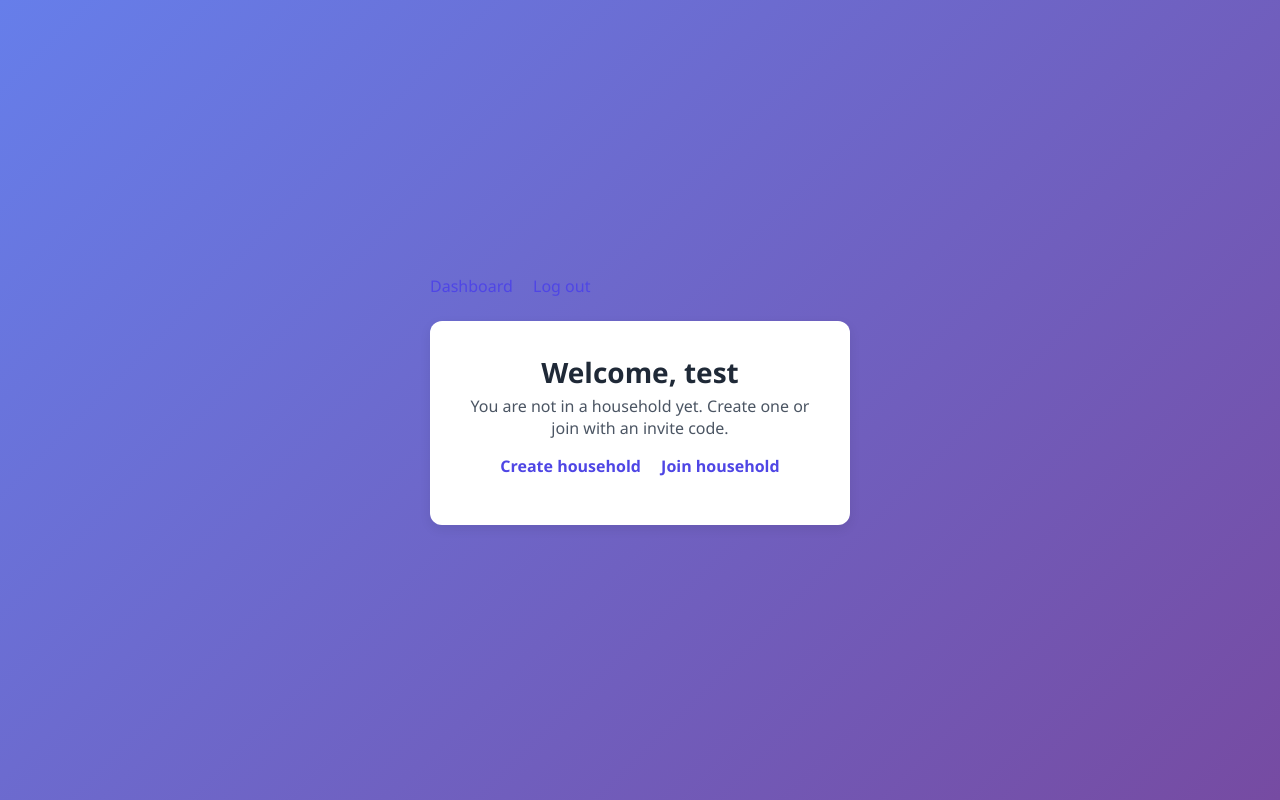
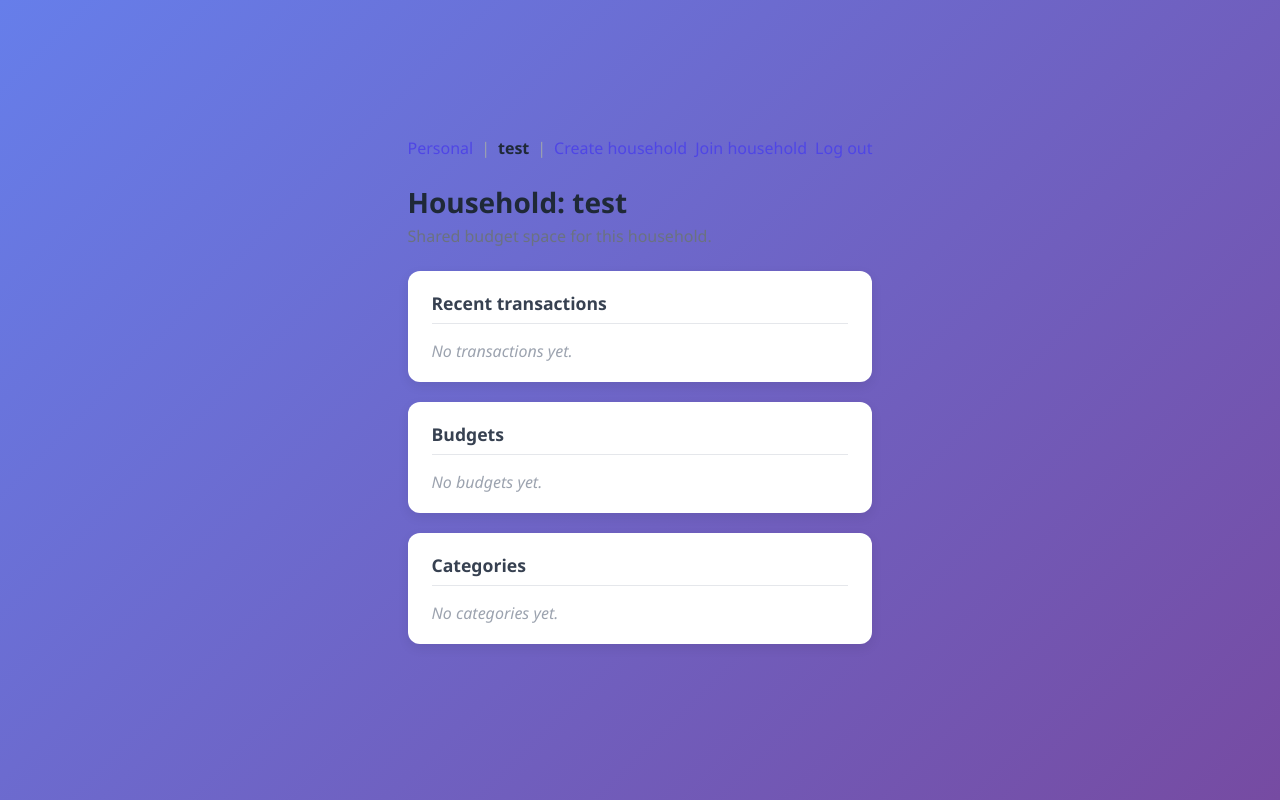
Before and after one commit to NoelChaguala/Budget_Tracker, a Flask app: page /?household=1 in a window 1280 px wide. Run offline with Flask 3, Linux system fonts and the light colour scheme; a user stored in the database is signed in.

Commit message:
feat: implement household membership model and enhance dashboard functionality
- Introduced HouseholdMembership model to manage user memberships in households.
- Updated Household and User models to reflect new relationships.
- Enhanced dashboard to support personal and household views, allowing users to switch between personal and household data.
- Improved create and join household routes to handle memberships and invite codes.
- Added new templates for creating and joining households, with improved user experience and navigation.

```diff
--- a/app/routes.py
+++ b/app/routes.py
@@ -1,32 +1,75 @@
 from flask import Blueprint, render_template, redirect, url_for, request, flash
 from flask_login import login_user, logout_user, login_required, current_user
-from .models import db, User, Household, Transaction, Budget, Category
+from .models import db, User, Household, HouseholdMembership, Transaction, Budget, Category
 from .forms import RegistrationForm, LoginForm, HouseholdForm
+import secrets
 
 bp = Blueprint("main", __name__)
 
-# Home / Dashboard — household data visible to joined users
+
+def _get_selected_household():
+    """Return the household to show (if any) and whether we're in personal mode."""
+    household_id = request.args.get("household", type=int)
+    if household_id is None:
+        return None, True  # personal dashboard
+    household = Household.query.get(household_id)
+    if not household or not current_user.is_member_of(household):
+        return None, True
+    return household, False
+
+
+# Home / Dashboard — personal by default; optional household via ?household=id
 @bp.route("/")
 @login_required
 def index():
-    household = getattr(current_user, "household", None)
-    if not household:
-        return render_template("index.html", user=current_user, household=None)
+    household, is_personal = _get_selected_household()
+    user_households = current_user.households
 
-    transactions = Transaction.query.filter_by(household_id=household.household_id).order_by(Transaction.date.desc()).limit(20).all()
-    budgets = Budget.query.filter_by(household_id=household.household_id).order_by(Budget.month.desc()).limit(10).all()
-    categories = Category.query.filter_by(household_id=household.household_id).order_by(Category.name).all()
+    if is_personal or household is None:
+        # Personal Dashboard: only data where transaction.user_id == current_user and household_id is NULL
+        transactions = (
+            Transaction.query.filter_by(user_id=current_user.id, household_id=None)
+            .order_by(Transaction.date.desc())
+            .limit(20)
+            .all()
+        )
+        budgets = (
+            Budget.query.filter_by(user_id=current_user.id, household_id=None)
+            .order_by(Budget.month.desc())
+            .limit(10)
+            .all()
+        )
+        categories = Category.query.filter_by(user_id=current_user.id).order_by(Category.name).all()
+        household = None
+    else:
+        # Household Dashboard: only data where transaction.household_id == selected_household
+        transactions = (
+            Transaction.query.filter_by(household_id=household.household_id)
+            .order_by(Transaction.date.desc())
+            .limit(20)
+            .all()
+        )
+        budgets = (
+            Budget.query.filter_by(household_id=household.household_id)
+            .order_by(Budget.month.desc())
+            .limit(10)
+            .all()
+        )
+        categories = Category.query.filter_by(household_id=household.household_id).order_by(Category.name).all()
 
     return render_template(
         "index.html",
         user=current_user,
         household=household,
+        user_households=user_households,
         transactions=transactions,
         budgets=budgets,
         categories=categories,
+        is_personal=is_personal or household is None,
     )
 
-# User Registration
+
+# User Registration — after register they get immediate access to Personal Dashboard (no household required)
 @bp.route("/register", methods=["GET", "POST"])
 def register():
     form = RegistrationForm()
@@ -39,7 +82,8 @@ def register():
         return redirect(url_for("main.login"))
     return render_template("register.html", form=form)
 
-# User Login
+
+# User Login — no redirect to create/join household; goes straight to dashboard (personal)
 @bp.route("/login", methods=["GET", "POST"])
 def login():
     form = LoginForm()
@@ -51,6 +95,7 @@ def login():
         flash("Invalid username or password", "danger")
     return render_template("login.html", form=form)
 
+
 # Logout
 @bp.route("/logout")
 @login_required
@@ -58,35 +103,43 @@ def logout():
     logout_user()
     return redirect(url_for("main.login"))
 
-# Create Household
+
+# Create Household — user becomes owner via membership (household optional)
 @bp.route("/create_household", methods=["GET", "POST"])
 @login_required
 def create_household():
     form = HouseholdForm()
     if form.validate_on_submit():
-        household = Household(name=form.name.data, invite_code=form.invite_code.data)
+        raw_code = (form.invite_code.data or "").strip()
+        invite_code = raw_code if raw_code else secrets.token_hex(4).upper()
+        household = Household(name=form.name.data, invite_code=invite_code)
         db.session.add(household)
-        db.session.flush()  # INSERT household so household_id is set, without committing
-        current_user.household_id = household.household_id
+        db.session.flush()
+        membership = HouseholdMembership(user_id=current_user.id, household_id=household.household_id, role="owner")
+        db.session.add(membership)
         db.session.commit()
-        flash(f"Household '{household.name}' created!", "success")
-        return redirect(url_for("main.index"))
+        flash(f"Household '{household.name}' created! Invite others with code: {household.invite_code}", "success")
+        return redirect(url_for("main.index", household=household.household_id))
     return render_template("create_household.html", form=form)
 
 
-# Join Household
+# Join Household — add membership via invite code
 @bp.route("/join_household", methods=["GET", "POST"])
 @login_required
 def join_household():
     if request.method == "POST":
-        code = request.form.get("invite_code")
+        code = (request.form.get("invite_code") or "").strip()
         household = Household.query.filter_by(invite_code=code).first()
 
         if household:
-            current_user.household_id = household.household_id
-            db.session.commit()
-            flash("Successfully joined household!", "success")
-            return redirect(url_for("main.index"))
+            if current_user.is_member_of(household):
+                flash("You are already a member of this household.", "info")
+            else:
+                membership = HouseholdMembership(user_id=current_user.id, household_id=household.household_id, role="member")
+                db.session.add(membership)
+                db.session.commit()
+                flash("Successfully joined household!", "success")
+                return redirect(url_for("main.index", household=household.household_id))
         else:
             flash("Invalid invite code.", "danger")
 
--- a/app/templates/index.html
+++ b/app/templates/index.html
@@ -8,48 +8,44 @@
   <style>
     .dashboard { max-width: 900px; margin: 0 auto; padding: 2rem; }
     .dashboard h1 { color: #1f2937; margin-bottom: 0.25rem; font-size: 1.75rem; }
-    .dashboard .household-name { color: #6b7280; font-size: 1rem; margin-bottom: 1.5rem; }
+    .dashboard .scope-name { color: #6b7280; font-size: 1rem; margin-bottom: 1.5rem; }
     .card { background: white; border-radius: 12px; box-shadow: 0 4px 12px rgba(0,0,0,0.08); padding: 1.25rem 1.5rem; margin-bottom: 1.25rem; }
     .card h2 { font-size: 1.1rem; color: #374151; margin-bottom: 1rem; border-bottom: 1px solid #e5e7eb; padding-bottom: 0.5rem; }
-    .nav-links { margin-bottom: 1.5rem; }
-    .nav-links a { color: #4f46e5; text-decoration: none; margin-right: 1rem; font-weight: 500; }
+    .nav-links { margin-bottom: 1.5rem; display: flex; flex-wrap: wrap; align-items: center; gap: 0.5rem; }
+    .nav-links a { color: #4f46e5; text-decoration: none; font-weight: 500; }
     .nav-links a:hover { text-decoration: underline; }
+    .nav-links .sep { color: #9ca3af; }
+    .nav-links .current { color: #1f2937; font-weight: 600; }
+    .nav-links .right { margin-left: auto; }
     table { width: 100%; border-collapse: collapse; font-size: 0.95rem; }
     th, td { text-align: left; padding: 0.5rem 0. }
     th { color: #6b7280; font-weight: 600; }
     .amount-income { color: #059669; }
     .amount-expense { color: #dc2626; }
     .empty { color: #9ca3af; font-style: italic; }
-    .no-household { background: white; border-radius: 12px; padding: 2rem; text-align: center; max-width: 420px; margin: 0 auto; }
-    .no-household p { margin-bottom: 1rem; color: #4b5563; }
-    .no-household a { color: #4f46e5; font-weight: 600; text-decoration: none; margin: 0 0.5rem; }
-    .no-household a:hover { text-decoration: underline; }
+    .household-actions { margin-top: 0.5rem; font-size: 0.9rem; }
+    .household-actions a { color: #4f46e5; }
   </style>
 </head>
 <body>
 
   <div class="dashboard">
     <div class="nav-links">
-      <a href="{{ url_for('main.index') }}">Dashboard</a>
-      {% if household %}
-      <span style="color:#9ca3af;">|</span>
-      <span style="color:#6b7280;">Household: <strong>{{ household.name }}</strong></span>
-      {% endif %}
-      <a href="{{ url_for('main.logout') }}" style="margin-left: auto;">Log out</a>
+      <a href="{{ url_for('main.index') }}" class="{% if is_personal %}current{% endif %}">Personal</a>
+      {% for h in user_households %}
+        <span class="sep">|</span>
+        <a href="{{ url_for('main.index', household=h.household_id) }}" class="{% if household and household.household_id == h.household_id %}current{% endif %}">{{ h.name }}</a>
+      {% endfor %}
+      <span class="sep">|</span>
+      <a href="{{ url_for('main.create_household') }}">Create household</a>
+      <a href="{{ url_for('main.join_household') }}">Join household</a>
+      <a href="{{ url_for('main.logout') }}" class="right">Log out</a>
     </div>
 
-    {% if not household %}
-    <div class="no-household card">
-      <h1>Welcome, {{ user.username }}</h1>
-      <p>You are not in a household yet. Create one or join with an invite code.</p>
-      <p>
-        <a href="{{ url_for('main.create_household') }}">Create household</a>
-        <a href="{{ url_for('main.join_household') }}">Join household</a>
-      </p>
-    </div>
-    {% else %}
-    <h1>Dashboard</h1>
-    <p class="household-name">Household: {{ household.name }}</p>
+    <h1>{% if household %}Household: {{ household.name }}{% else %}Personal Dashboard{% endif %}</h1>
+    <p class="scope-name">
+      {% if household %}Shared budget space for this household.{% else %}Your personal budget — only you see this.{% endif %}
+    </p>
 
     <div class="card">
       <h2>Recent transactions</h2>
@@ -108,6 +104,9 @@
       <p class="empty">No categories yet.</p>
       {% endif %}
     </div>
+
+    {% if is_personal and not user_households %}
+    <p class="household-actions">Want to share a budget with others? <a href="{{ url_for('main.create_household') }}">Create a household</a> or <a href="{{ url_for('main.join_household') }}">join with an invite code</a>.</p>
     {% endif %}
   </div>
 
--- a/app/templates/join_household.html
+++ b/app/templates/join_household.html
@@ -40,6 +40,8 @@
       </form>
 
       <div class="signup-link">
+        <a href="{{ url_for('main.index') }}">Back to dashboard</a>
+        <span style="margin: 0 0.5rem;">|</span>
         <a href="{{ url_for('main.create_household') }}">Create a new household instead</a>
       </div>
     </div>
--- a/recreate_db.py
+++ b/recreate_db.py
@@ -7,4 +7,4 @@ app = create_app()
 with app.app_context():
     db.drop_all()
     db.create_all()
-    print("Database recreated successfully. user.household_id is now nullable.")
+    print("Database recreated successfully. Personal + optional household structure in place.")
```
Also changed, not shown: app/models.py (+55 -17 lines), app/templates/create_household.html (+52 -0 lines), instance/budget_app.db.
